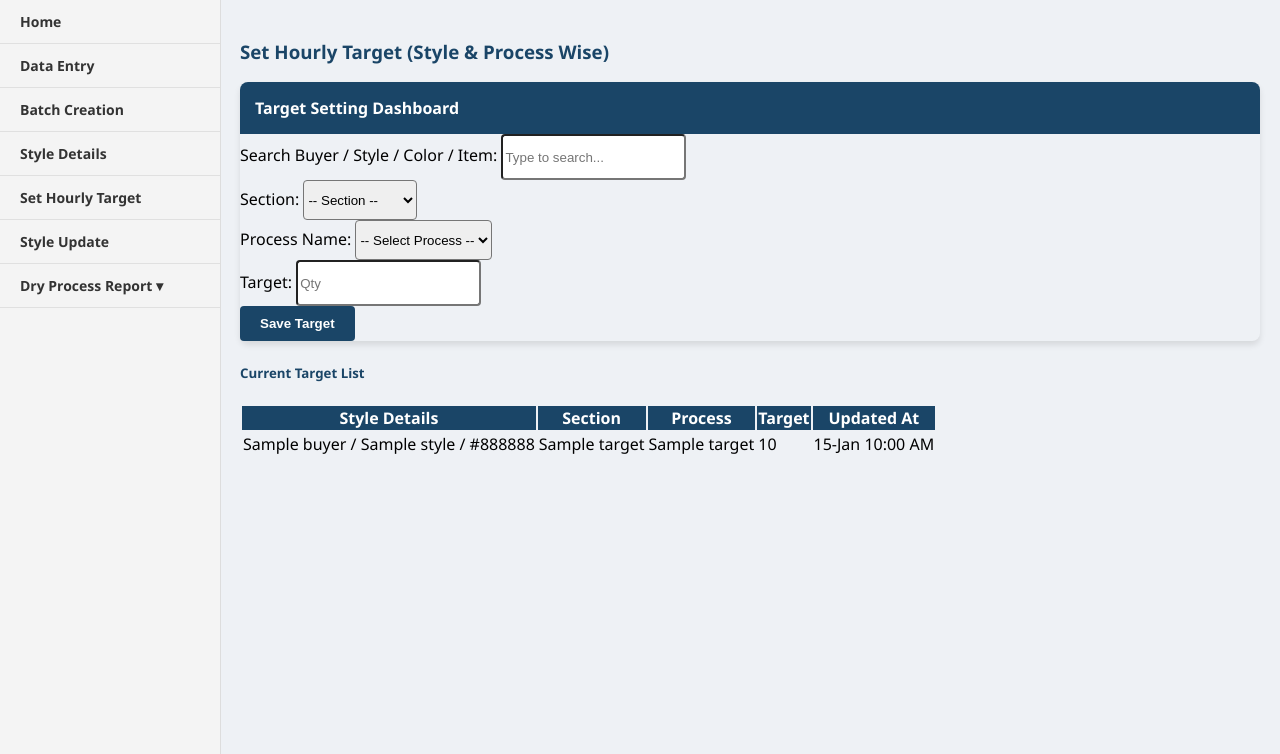
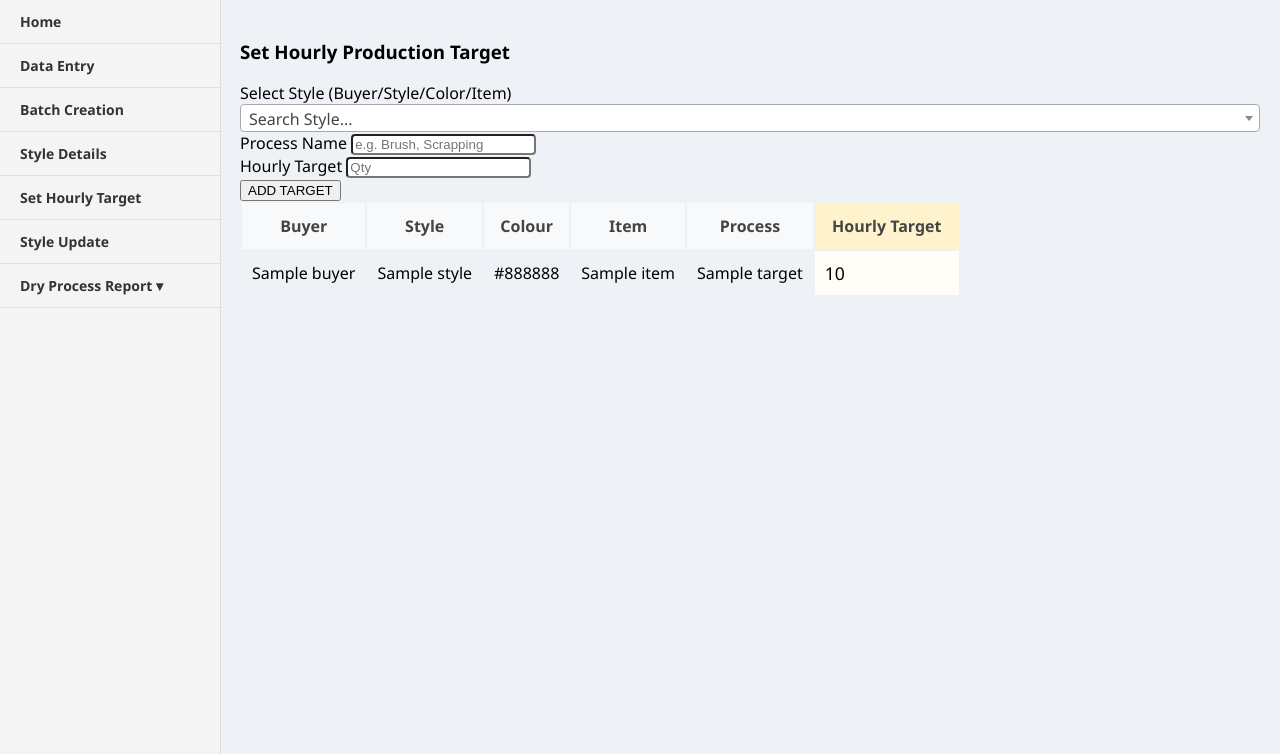
Before and after one commit to IE-SQUARE/Garments-Production-System, a Flask app: template templates/set_target.html in a window 1280 px wide. Shown: the part 45-799 px from the top of the page. Run offline with Flask 3, Linux system fonts and the light colour scheme; the template is opened without the code that fills it: most values are stand-ins (such as "Sample title", 1, 10 or a date in 2020); some libraries are stand-ins or nearby versions.

Commit message:
Update set_target.html

```diff
--- a/templates/set_target.html
+++ b/templates/set_target.html
@@ -1,108 +1,86 @@
 {% extends "base.html" %}
+{% block content %}
+<div class="container-fluid mt-4">
+    <h3 class="mb-4 text-center">Set Hourly Production Target</h3>
 
-{% block content %}
-<style>
-    .card { border-radius: 8px; box-shadow: 0 4px 6px rgba(0,0,0,0.1); border: none; margin-bottom: 20px; }
-    .card-header { background-color: #1a4567; color: white; font-weight: bold; padding: 15px; border-radius: 8px 8px 0 0 !important; }
-    .btn-save { background-color: #1a4567; color: white; border: none; font-weight: bold; padding: 10px 20px; border-radius: 4px; }
-    .btn-save:hover { background-color: #14354f; color: white; }
-    .form-control { height: 40px; border-radius: 4px; }
-    .table thead { background-color: #1a4567; color: white; }
-</style>
+    <div class="card shadow-sm border-0 mb-4 bg-light">
+        <div class="card-body">
+            <form action="/set_hourly_target" method="POST" class="row g-2 align-items-end">
 
-<div class="container-fluid py-4">
-    <h3 class="mb-4" style="color: #1a4567; font-weight: bold;">Set Hourly Target (Style & Process Wise)</h3>
-
-    <div class="card">
-        <div class="card-header">Target Setting Dashboard</div>
-        <div class="card-body">
-            <form method="POST">
-                <div class="row align-items-end">
-                    <div class="col-md-4 mb-3">
-                        <label class="font-weight-bold">Search Buyer / Style / Color / Item:</label>
-                        <input list="styles_list" name="style_label" class="form-control" placeholder="Type to search..." required autocomplete="off">
-                        <datalist id="styles_list">
-                            {% for style in master_rows %}
-                                <option value="{{ style }}">
-                            {% endfor %}
-                        </datalist>
-                    </div>
-
-                    <div class="col-md-2 mb-3">
-                        <label class="font-weight-bold">Section:</label>
-                        <select name="section" id="section_select" class="form-control" required onchange="updateProcesses(this.value)">
-                            <option value="">-- Section --</option>
-                            {% for sec in sections %}
-                                <option value="{{ sec }}">{{ sec }}</option>
+                <div class="col-md-5">
+                    <label class="small font-weight-bold">Select Style (Buyer/Style/Color/Item)</label>
+                    <select name="master_label" class="form-control select2" required>
+                        <option value="">Search Style...</option>
+                        {% for row in master_rows %}
+                        <option value="{{ row.label }}">{{ row.label }}</option>
                         {% endfor %}
                     </select>
                 </div>
 
-                    <div class="col-md-3 mb-3">
-                        <label class="font-weight-bold">Process Name:</label>
-                        <select name="process" id="process_select" class="form-control" required>
-                            <option value="">-- Select Process --</option>
-                        </select>
+                <div class="col-md-3">
+                    <label class="small font-weight-bold">Process Name</label>
+                    <input type="text" name="process_name" class="form-control" placeholder="e.g. Brush, Scrapping" required>
                 </div>
 
-                    <div class="col-md-1 mb-3">
-                        <label class="font-weight-bold">Target:</label>
-                        <input type="number" name="target" class="form-control" placeholder="Qty" required>
+                <div class="col-md-2">
+                    <label class="small font-weight-bold">Hourly Target</label>
+                    <input type="number" name="target_qty" class="form-control" placeholder="Qty" required>
                 </div>
 
-                    <div class="col-md-2 mb-3">
-                        <button type="submit" class="btn btn-save w-100">Save Target</button>
-                    </div>
+                <div class="col-md-2">
+                    <button type="submit" class="btn btn-dark w-100 font-weight-bold">ADD TARGET</button>
                 </div>
             </form>
         </div>
     </div>
 
-    <div class="mt-4 shadow-sm bg-white p-3 rounded">
-        <h5 class="mb-3" style="color: #1a4567; font-weight: bold;">Current Target List</h5>
-        <div class="table-responsive">
-            <table class="table table-bordered table-hover">
-                <thead>
+    <div class="table-responsive bg-white rounded shadow-sm">
+        <table class="table table-bordered table-sm text-center mb-0">
+            <thead style="background-color: #f8f9fa;">
                 <tr>
-                        <th>Style Details</th>
-                        <th>Section</th>
+                    <th>Buyer</th>
+                    <th>Style</th>
+                    <th>Colour</th>
+                    <th>Item</th>
                     <th>Process</th>
-                        <th class="text-center">Target</th>
-                        <th>Updated At</th>
+                    <th style="background-color: #fff3cd; width: 120px;">Hourly Target</th>
                 </tr>
             </thead>
             <tbody>
-                    {% for t in targets %}
+                {% for target in targets %}
                 <tr>
-                        <td>{{ t.buyer }} / {{ t.style }} / {{ t.color }}</td>
-                        <td><span class="badge badge-info">{{ t.section_name }}</span></td>
-                        <td>{{ t.process_name }}</td>
-                        <td class="text-center font-weight-bold">{{ t.target_qty }}</td>
-                        <td class="small text-muted">{{ t.updated_at.strftime('%d-%b %I:%M %p') if t.updated_at else '' }}</td>
+                    <td class="align-middle">{{ target.buyer }}</td>
+                    <td class="align-middle">{{ target.style }}</td>
+                    <td class="align-middle">{{ target.color }}</td>
+                    <td class="align-middle">{{ target.item }}</td>
+                    <td class="align-middle"><span class="badge badge-secondary px-3">{{ target.process_name }}</span></td>
+                    <td class="align-middle font-weight-bold" style="background-color: #fffdf5; font-size: 1.1rem;">
+                        {{ target.target_qty }}
+                    </td>
                 </tr>
                 {% endfor %}
             </tbody>
         </table>
     </div>
 </div>
-</div>
 
+<link href="https://cdn.jsdelivr.net/npm/select2@4.1.0-rc.0/dist/css/select2.min.css" rel="stylesheet" />
+<script src="https://code.jquery.com/jquery-3.6.0.min.js"></script>
+<script src="https://cdn.jsdelivr.net/npm/select2@4.1.0-rc.0/dist/js/select2.min.js"></script>
 <script>
-function updateProcesses(sectionName) {
-    const pSelect = document.getElementById('process_select');
-    pSelect.innerHTML = '<option value="">Loading...</option>';
+    $(document).ready(function() {
+        $('.select2').select2({ width: '100%' });
+    });
+</script>
 
-    fetch('/get_processes_for_target/' + encodeURIComponent(sectionName))
-        .then(res => res.json())
-        .then(data => {
-            pSelect.innerHTML = '<option value="">-- Select Process --</option>';
-            data.forEach(p => {
-                let opt = document.createElement('option');
-                opt.value = p; // সরাসরি স্ট্রিং ভ্যালু ব্যবহার
-                opt.text = p;
-                pSelect.appendChild(opt);
-            });
-        });
+<style>
+    .table thead th {
+        border-top: none;
+        padding: 12px;
+        font-weight: 600;
+        color: #444;
     }
-</script>
+    .table td { padding: 10px !important; }
+    .form-control { border-radius: 4px; }
+</style>
 {% endblock %}
```
Lines whose indentation alone changed are shown as unchanged.
